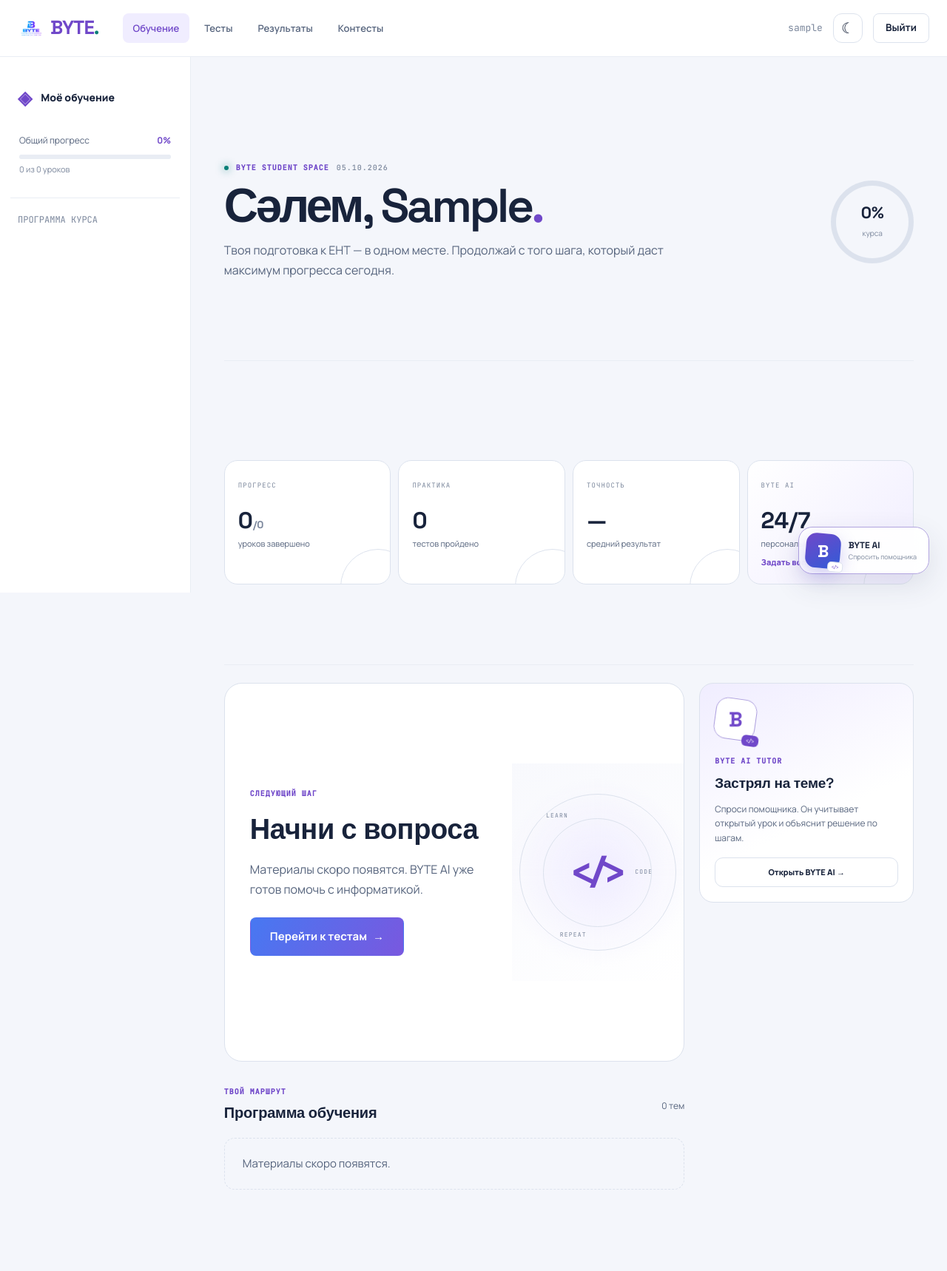
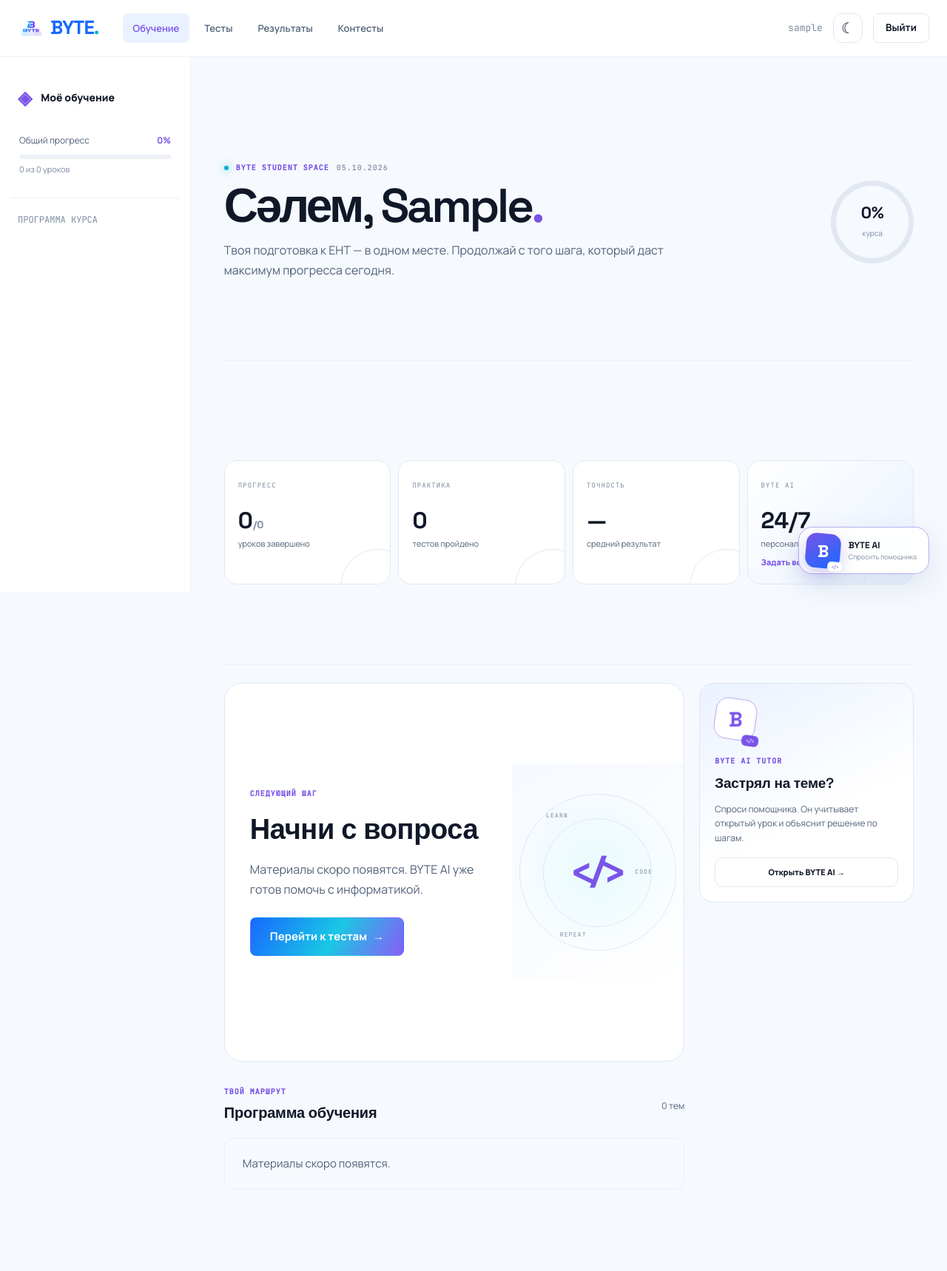
Before and after one commit to TamerlanZhumalipov/BYTE, a Django app: page /app/ in a window 1280 px wide. Shown: the whole page at 74% size. Run offline with Django 4.2, Linux system fonts and the light colour scheme; the visitor is signed in with stand-in values (Sample User, id 1); data that the repository does not hold is empty.

Commit message:
style: adopt BYTE blue cyan violet palette

```diff
--- a/BYTE/static/css/theme.css
+++ b/BYTE/static/css/theme.css
@@ -1,7 +1,6 @@
-:root{--bg:#0b0e17;--bg-elevated:#111622;--bg-card:#171d2b;--text:#f3f5fb;--text-muted:#aeb8cc;--text-faint:#7f8ba5;--border:#2b3448;--border-soft:#20283a;--code-bg:#090d16;--blue:#638dff;--purple:#9b7bff;--cyan:#65ddd0;--gradient:linear-gradient(120deg,#4778f2,#7958df);--ok:#71dfb5;--bad:#ff9daa;--slow:#f1c16f;--crash:#c9a9ff;--accent-soft:rgba(130,101,245,.13);--shadow:0 18px 55px rgba(0,0,0,.18)}
-html.light-theme{--bg:#f4f6fb;--bg-elevated:#ffffff;--bg-card:#ffffff;--text:#18233b;--text-muted:#56647d;--text-faint:#7b879c;--border:#dce2ed;--border-soft:#e9edf4;--code-bg:#eef2f8;--blue:#315bd7;--purple:#7048c9;--cyan:#087f77;--ok:#08794f;--bad:#bc2d48;--slow:#8d5b03;--crash:#773dc0;--accent-soft:#f0edff;--shadow:0 16px 45px rgba(32,42,68,.08)}
-html,body{background:var(--bg);color:var(--text)}body{transition:background-color .16s ease,color .16s ease}.site-header,.app-header{background:color-mix(in srgb,var(--bg-elevated) 94%,transparent);border-bottom-color:var(--border-soft)}.dash-side{background:var(--bg-elevated)}html.light-theme .tree-link.is-current{color:var(--purple)}html.light-theme .code-line .c-str{color:#08794f}html.light-theme .code-line .c-num{color:#946108}html.light-theme .code-line .c-kw{color:#7546cb}html.light-theme .code-line .c-fn{color:#355bd7}html.light-theme .auth-error{color:var(--bad)}
-.theme-button{width:40px;height:40px;flex:0 0 40px;display:inline-grid;place-items:center;border:1px solid var(--border);border-radius:12px;background:var(--bg-card);color:var(--text);font-size:20px;cursor:pointer}.theme-button:hover{border-color:var(--purple);background:var(--accent-soft)}.brand{color:var(--purple)}.brand img{object-fit:contain;border-radius:0;background:transparent}button,input,textarea,select{font:inherit}input,textarea,select{color:var(--text)}:focus-visible{outline:3px solid color-mix(in srgb,var(--blue) 70%,transparent);outline-offset:3px}button:disabled{opacity:.55;cursor:wait}.btn-primary{color:#fff}
-html.light-theme .next-step-visual{background:radial-gradient(circle at center,var(--accent-soft),transparent 68%),linear-gradient(145deg,#f8f9fd,#fff)}html.light-theme .byte-ai-button{box-shadow:0 14px 38px rgba(49,55,90,.12)}html.light-theme .byte-ai-window{box-shadow:0 24px 70px rgba(38,45,70,.16)}html.light-theme .doc-body pre,html.light-theme .ai-code{color:#18233b}
+:root{--bg:#0b1020;--bg-elevated:#10182b;--bg-card:#141e33;--text:#f6f9ff;--text-muted:#aab7cf;--text-faint:#74839f;--border:#253552;--border-soft:#1b2942;--code-bg:#080e1b;--blue:#3f7cff;--purple:#8b5cf6;--cyan:#19d3e6;--green:#36d399;--orange:#ffad42;--gradient:linear-gradient(120deg,#2878ff 0%,#25c9e8 52%,#8b5cf6 100%);--ok:#58dfb0;--bad:#ff8798;--slow:#ffc56d;--crash:#c29cff;--accent-soft:rgba(48,137,255,.12);--cyan-soft:rgba(25,211,230,.11);--purple-soft:rgba(139,92,246,.12);--shadow:0 18px 55px rgba(0,0,0,.2)}
+html.light-theme{--bg:#f6f9fe;--bg-elevated:#ffffff;--bg-card:#ffffff;--text:#101828;--text-muted:#52627a;--text-faint:#7c8ba3;--border:#e1e8f2;--border-soft:#edf1f7;--code-bg:#f0f5fb;--blue:#1769ff;--purple:#7954e8;--cyan:#00aeca;--green:#16a56f;--orange:#ed8b17;--gradient:linear-gradient(120deg,#1769ff 0%,#19c8e4 54%,#8a5cf6 100%);--ok:#0b8b5c;--bad:#c8324c;--slow:#99620a;--crash:#7544cb;--accent-soft:#eaf2ff;--cyan-soft:#e8fbfd;--purple-soft:#f1edff;--shadow:0 12px 34px rgba(41,72,115,.08)}
+html,body{background:var(--bg);color:var(--text)}body{transition:background-color .16s ease,color .16s ease}.site-header,.app-header{background:color-mix(in srgb,var(--bg-elevated) 95%,transparent);border-bottom-color:var(--border-soft)}.dash-side{background:var(--bg-elevated)}.tree-link.is-current{color:var(--blue);background:var(--accent-soft)}.theme-button{width:40px;height:40px;flex:0 0 40px;display:inline-grid;place-items:center;border:1px solid var(--border);border-radius:12px;background:var(--bg-card);color:var(--text);font-size:20px;cursor:pointer}.theme-button:hover{border-color:var(--cyan);background:var(--cyan-soft)}.brand{color:var(--blue)}.brand-dot{color:var(--cyan)}.brand img{object-fit:contain;border-radius:0;background:transparent}button,input,textarea,select{font:inherit}input,textarea,select{color:var(--text)}:focus-visible{outline:3px solid color-mix(in srgb,var(--cyan) 65%,transparent);outline-offset:3px}button:disabled{opacity:.55;cursor:wait}.btn-primary{color:#fff;background:var(--gradient);border-color:transparent}.student-hero h1>span,.lesson-kicker,.student-eyebrow,.metric-ai button,.rail-title a{color:var(--blue)}.live-dot{background:var(--cyan);box-shadow:0 0 12px var(--cyan)}.metric-ai{background:linear-gradient(135deg,var(--bg-card),var(--cyan-soft))}.ai-rail-card{background:linear-gradient(155deg,var(--accent-soft),var(--cyan-soft) 45%,var(--bg-card) 75%)}.topic-card:hover{border-color:var(--cyan)}
+html.light-theme .code-line .c-str{color:#08794f}html.light-theme .code-line .c-num{color:#946108}html.light-theme .code-line .c-kw{color:#7546cb}html.light-theme .code-line .c-fn{color:#1769ff}html.light-theme .auth-error{color:var(--bad)}html.light-theme .next-step-visual{background:radial-gradient(circle at center,var(--cyan-soft),transparent 64%),linear-gradient(145deg,#f6f9ff,#fff)}html.light-theme .byte-ai-button{box-shadow:0 14px 38px rgba(49,85,135,.12)}html.light-theme .byte-ai-window{box-shadow:0 24px 70px rgba(38,64,105,.14)}html.light-theme .doc-body pre,html.light-theme .ai-code{color:#18233b}
 @media(max-width:600px){.site-header .container{padding:12px 16px;gap:10px;flex-wrap:wrap}.site-header .header-actions{width:100%;justify-content:space-between}.header-actions{gap:8px}.header-actions .btn{padding:9px 12px;font-size:12px}.hero h1{overflow-wrap:break-word}.hero .container>*{min-width:0}.code-panel{max-width:100%;overflow:hidden}}
 @media(prefers-reduced-motion:reduce){*,*::before,*::after{animation-duration:.01ms!important;transition-duration:.01ms!important;scroll-behavior:auto!important}}
```
